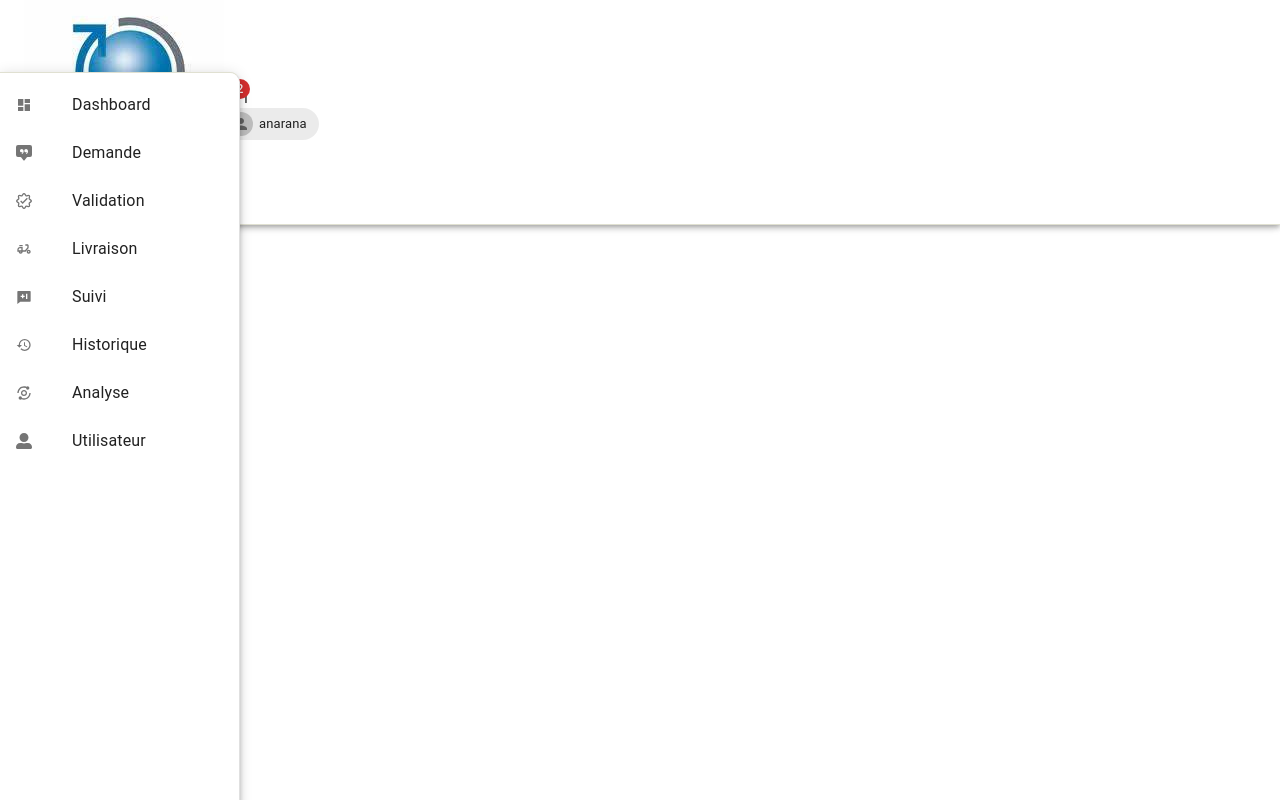
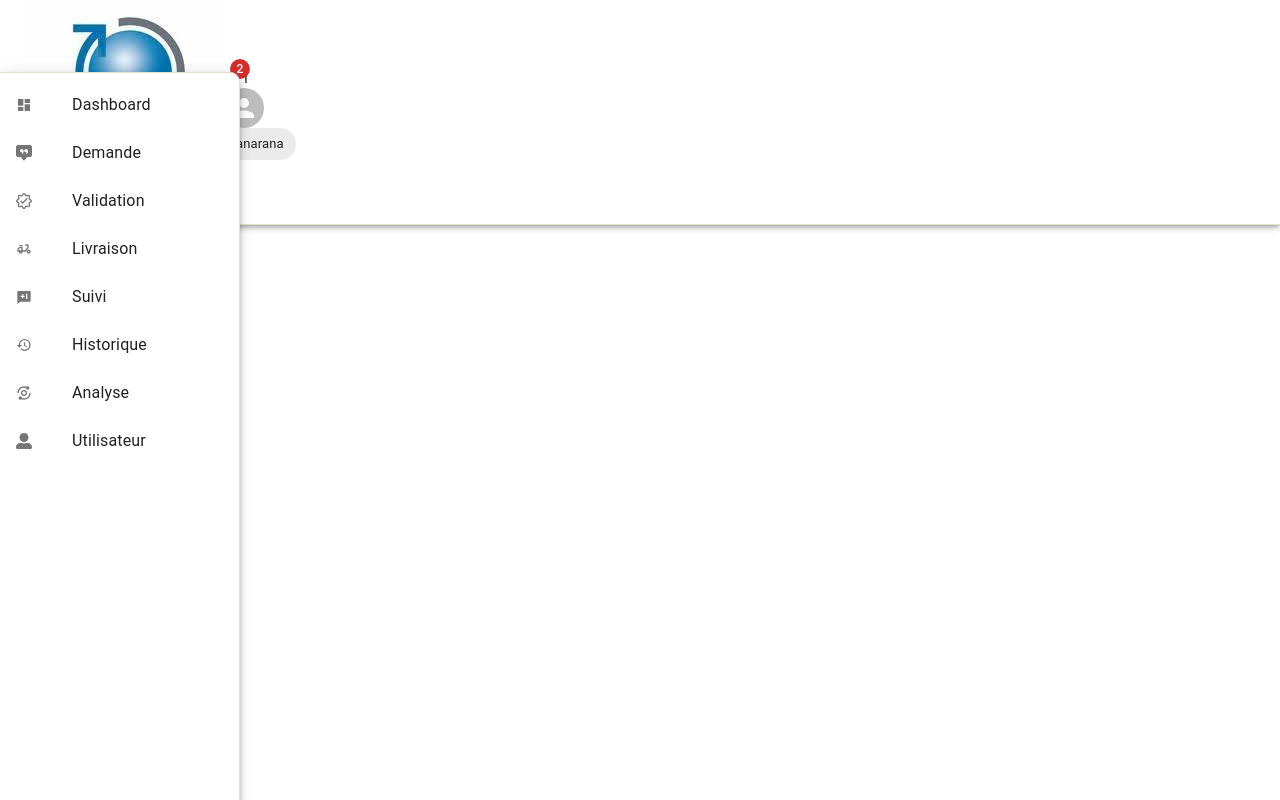
Before and after one commit to Anaia-Randrianantenaina/INNOVATORS, a React (Vite) app in the folder frontend/: page / in a window 1280 px wide. Built offline with nearby package versions, Linux system fonts and the light colour scheme.

Commit message:
mis à jour de la taille de l'avatar/Chip

```diff
--- a/frontend/src/app/navigation/NavBar.jsx
+++ b/frontend/src/app/navigation/NavBar.jsx
@@ -103,12 +103,13 @@ function NavBar(props) {
           </Box>
           {/*  ---------------------------------Contenu qui contient le notification et nom utilisateur --------------------------------- */}
           <Box className="ml-auto flex">
-            <p className="text-3xl flex">
+            <p className="text-3xl flex me-3">
               <Badge badgeContent={2} max={10} color="error" className="mt-1 me-5">
-                <IoIosNotifications />
+                <IoIosNotifications className="cursor-pointer" />
               </Badge> |
             </p>
-            <Chip avatar={<Avatar />} label="anarana" className="mt-1" />
+            <Avatar className="w-[100px] h-[100px] cursor-pointer" />
+            <Chip label="anarana" className="mt-1" />
           </Box>
         </Toolbar>
       </AppBar>
```
